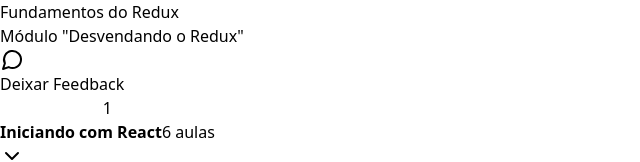
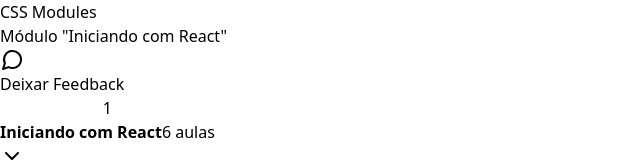
Before and after one commit to andreenakashima/react-redux-zustand, a React (Vite) app: page / in a window 1280 px wide. Shown: the top 162 px of the page, without its empty margins (0-640 px from the left). Built offline with nearby package versions, Linux system fonts and the light colour scheme.

Commit message:
Destacando aula atual

```diff
--- a/src/components/Header.tsx
+++ b/src/components/Header.tsx
@@ -1,9 +1,20 @@
+import { useAppSelector } from "../store";
+
 export function Header() {
+	const { currentModule, currentLesson } = useAppSelector((state) => {
+		const { currentModuleIndex, currentLessonIndex } = state.player;
+
+		const currentModule = state.player.course.modules[currentModuleIndex];
+		const currentLesson = currentModule.lessons[currentLessonIndex];
+
+		return { currentModule, currentLesson };
+	});
+
 	return (
 		<div className="flex flex-col gap-1">
-			<h1 className="text-2xl font-bold">Fundamentos do Redux</h1>
+			<h1 className="text-2xl font-bold">{currentLesson.title}</h1>
 			<span className="text-sm text-zinc-400">
-				Módulo "Desvendando o Redux"
+				Módulo "{currentModule.title}"
 			</span>
 		</div>
 	);
--- a/src/components/Lesson.tsx
+++ b/src/components/Lesson.tsx
@@ -1,18 +1,31 @@
-import { Video } from "lucide-react";
+import { PlayCircle, Video } from "lucide-react";
 
 interface LessonProps {
 	title: string;
 	duration: string;
+	isCurrent?: boolean;
 	onPlay: () => void;
 }
 
-export function Lesson({ title, duration, onPlay }: LessonProps) {
+export function Lesson({
+	title,
+	duration,
+	onPlay,
+	isCurrent = false,
+}: LessonProps) {
 	return (
 		<button
 			onClick={onPlay}
-			className="flex items-center text-sm text-zinc-400 gap-3"
+			data-active={isCurrent}
+			disabled={isCurrent}
+			className="flex items-center text-sm text-zinc-400 gap-3 data-[active=true]:text-emerald-400 enabled:hover:text-zinc-100"
 		>
-			<Video className="w-4 h-4 text-zinc-500" />
+			{isCurrent ? (
+				<PlayCircle className="h-4 w-4 text-emerald-400" />
+			) : (
+				<Video className="w-4 h-4 text-zinc-500" />
+			)}
+
 			<span>{title}</span>
 			<span className="ml-auto font-mono text-xs text-zinc-500">
 				{duration}
--- a/src/components/Module.tsx
+++ b/src/components/Module.tsx
@@ -14,6 +14,11 @@
 
 export function Module({ moduleIndex, title, lessonsAmount }: ModuleProps) {
 	const dispatch = useDispatch();
+
+	const { currentModuleIndex, currentLessonIndex } = useAppSelector((state) => {
+		const { currentModuleIndex, currentLessonIndex } = state.player;
+		return { currentModuleIndex, currentLessonIndex };
+	});
 
 	const lessons = useAppSelector((state) => {
 		return state.player.course.modules[moduleIndex].lessons;
@@ -37,12 +42,17 @@
 			<Collapsible.Content>
 				<nav className="relative flex flex-col gap-4 p-6">
 					{lessons.map((lesson, lessonIndex) => {
+						const isCurrent =
+							currentModuleIndex === moduleIndex &&
+							currentLessonIndex === lessonIndex;
+
 						return (
 							<Lesson
 								key={lesson.id}
 								title={lesson.title}
 								duration={lesson.duration}
 								onPlay={() => dispatch(play([moduleIndex, lessonIndex]))}
+								isCurrent={isCurrent}
 							/>
 						);
 					})}
```
